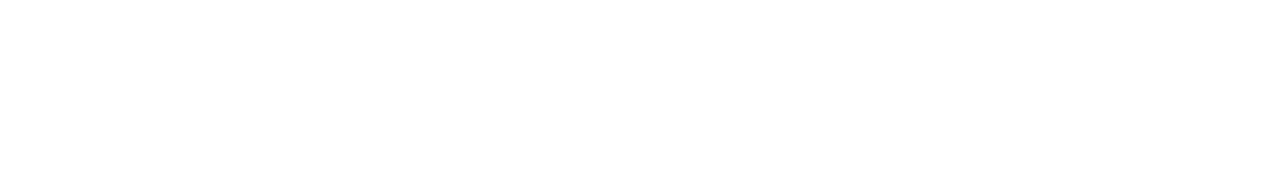
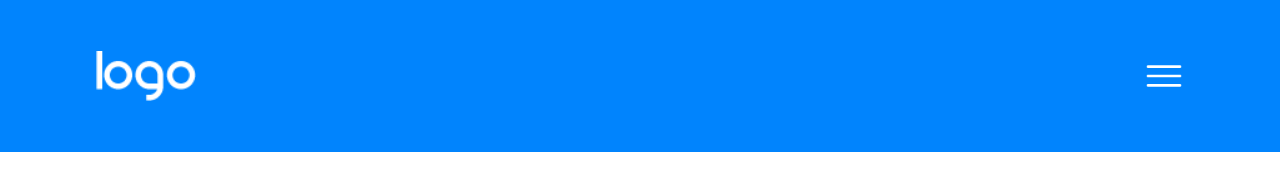
Before and after one commit to simonescoca/htmlcss-responsive-layout, a plain HTML site: page index.html in a window 1280 px wide. Drawn offline with Linux system fonts and the light colour scheme.

Commit message:
added header navbar

```diff
--- a/index.html
+++ b/index.html
@@ -9,7 +9,9 @@
     </head>
     <body>
         <header>
-            <nav>
+            <nav class="flexbox container">
+                <img src="img/logo.png" class="logo" alt="logo">
+                <img src="icons/menu.png" class="menu" alt="menu icon">
             </nav>
         </header>
         <main>
--- a/style.css
+++ b/style.css
@@ -109,14 +109,28 @@
 }
 
 /* CONTAINERS //////////////////////////*/
-
+.container{
+    padding: 0 7.5%;
+}
 
 
 /* HEADER //////////////////////////*/
-header .text{
-    color: black;
-    font-size: ;
-    line-height: 1.4rem;
+header{
+    background-color: #0184fd;
+    padding: 4vw 0;
+}
+
+nav{
+    justify-content: space-between;
+    align-items: center;
+}
+
+img.logo{
+    height: 50px;
+}
+
+img.menu{
+    height: 40px;
 }
 
 /* MAIN //////////////////////////*/
```
Also changed, not shown: icons/menu.png (added).
